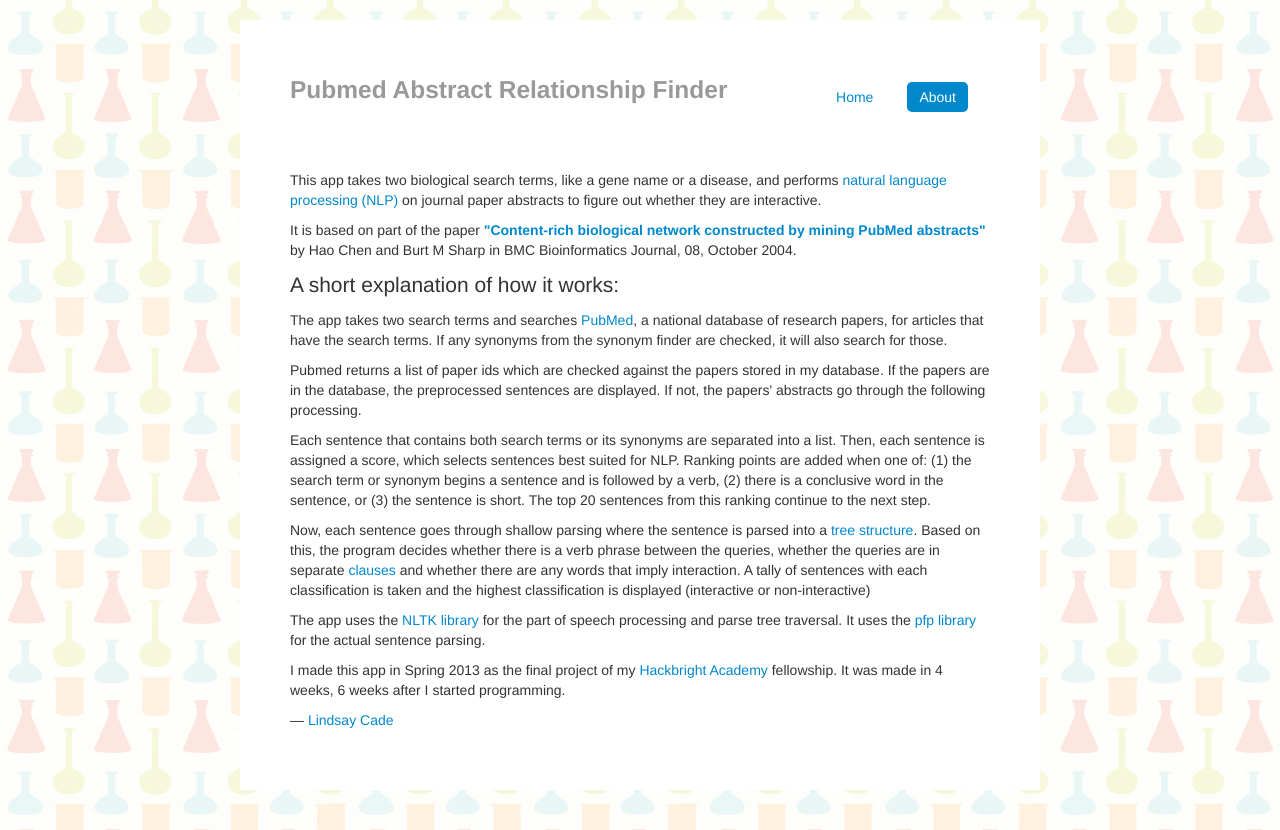
After one commit to cadeParade/bio_journal_text_mining, a Flask app: page /about in a window 1280 px wide. The commit adds this page. Run offline with Flask 2, Linux system fonts and the light colour scheme; some libraries are stand-ins or nearby versions.

Commit message:
added about page

```diff
--- a/server.py
+++ b/server.py
@@ -9,9 +9,6 @@ import rank_sentences
 import decide_classification
 import papersdb
 import do_something_with_the_database
-
-# p = pusher.Pusher(app_id='42611', key='9289758c45b094b1f969', secret='fb86f119bee7300dcf48')
-# p['my-channel'].trigger('my-event',{'message': 'hello world'})
 
 
 app = Flask(__name__)
@@ -55,6 +52,10 @@ def get_syns():
 												q2_syns = query.q2_syns,
 												q1 = q1,
 												q2 = q2)
+
+@app.route("/about")
+def about():
+	return render_template("about.html")
 
 @app.route("/",  methods = ["GET", "POST"])
 def index():
--- /dev/null
+++ b/templates/about.html
@@ -0,0 +1,47 @@
+{% extends "layout.html" %}
+
+
+
+{% block style %}
+{% endblock %}
+
+
+{% block body %}
+<br><br><br>
+<p>
+	 This app takes two biological search terms, like a gene name or a disease, and performs <a href="http://en.wikipedia.org/wiki/Natural_language_processing">natural language processing (NLP)</a> on journal paper abstracts to figure out whether they are interactive.
+</p>
+<p>
+	It is based on part of the paper <a href= "http://www.biomedcentral.com/content/pdf/1471-2105-5-147.pdf"><b>"Content-rich biological network constructed by mining PubMed abstracts"</b></a> by Hao Chen and Burt M Sharp in BMC Bioinformatics Journal, 08, October 2004.
+</p>
+<p>
+	<span class="lead">A short explanation of how it works:</span>
+</p>
+<p>
+	The app takes two search terms and searches <a href="http://www.ncbi.nlm.nih.gov/pubmed">PubMed</a>, a national database of research papers, for articles that have the search terms. If any synonyms from the synonym finder are checked, it will also search for those.
+</p>
+<p>
+	Pubmed returns a list of paper ids which are checked against the papers stored in my database. If the papers are in the database, the preprocessed sentences are displayed. If not, the papers' abstracts go through the following processing.
+</p>
+<p>
+	Each sentence that contains both search terms or its synonyms are separated into a list. Then, each sentence is assigned a score, which selects sentences best suited for NLP. Ranking points are added when one of: (1) the search term or synonym begins a sentence and is followed by a verb, (2) there is a conclusive word in the sentence, or (3) the sentence is short.
+	The top 20 sentences from this ranking continue to the next step.
+</p>
+<p>
+	Now, each sentence goes through shallow parsing where the sentence is parsed into a <a href="../static/img/tree.jpg">tree structure</a>. Based on this, the program decides whether there is a verb phrase between the queries, whether the queries are in separate <a href="http://en.wikipedia.org/wiki/Clause">clauses</a> and whether there are any words that imply interaction. A tally of sentences with each classification is taken and the highest classification is displayed (interactive or non-interactive)
+</p>
+<p>
+	The app uses the <a href="http://nltk.org/book/">NLTK library</a> for the part of speech processing and parse tree traversal. It uses the <a href="https://github.com/wavii/pfp">pfp library</a> for the actual sentence parsing.
+</p>
+
+<p>
+	I made this app in Spring 2013 as the final project of my <a href="http://www.hackbrightacademy.com">Hackbright Academy</a> fellowship. It was made in 4 weeks, 6 weeks after I started programming.
+</p>
+
+<p>
+	&mdash; <a href="mailto:lrc3233@gmail.com">Lindsay Cade</a>
+</p>
+
+
+
+{% endblock %}
--- a/templates/layout.html
+++ b/templates/layout.html
@@ -58,12 +58,7 @@
       <script src="../assets/js/html5shiv.js"></script>
     <![endif]-->
 
-    <!-- Fav and touch icons -->
-    <link rel="apple-touch-icon-precomposed" sizes="144x144" href="../assets/ico/apple-touch-icon-144-precomposed.png">
-    <link rel="apple-touch-icon-precomposed" sizes="114x114" href="../assets/ico/apple-touch-icon-114-precomposed.png">
-      <link rel="apple-touch-icon-precomposed" sizes="72x72" href="../assets/ico/apple-touch-icon-72-precomposed.png">
-                    <link rel="apple-touch-icon-precomposed" href="../assets/ico/apple-touch-icon-57-precomposed.png">
-                                   <link rel="shortcut icon" href="../assets/ico/favicon.png">
+
     <style>
     {% block style %}
     {% endblock %}
@@ -75,7 +70,9 @@
 
       <div class="masthead">
         <ul class="nav nav-pills pull-right">
-          <li class="active"><a href="/">Home</a></li>
+          <li {% if request.path =="/" %}class="active"{% endif %}><a href="/">Home</a></li>
+          <li {% if request.path =="/about" %} class="active"{% endif %}><a href="/about">About</a></li>
+
         </ul>
         <h3 class="muted">Pubmed Abstract Relationship Finder</h3>
       </div>
```
Also changed, not shown: templates/index.html (+6 -1 lines), static/img/tree.jpg (added), 1 other file.
